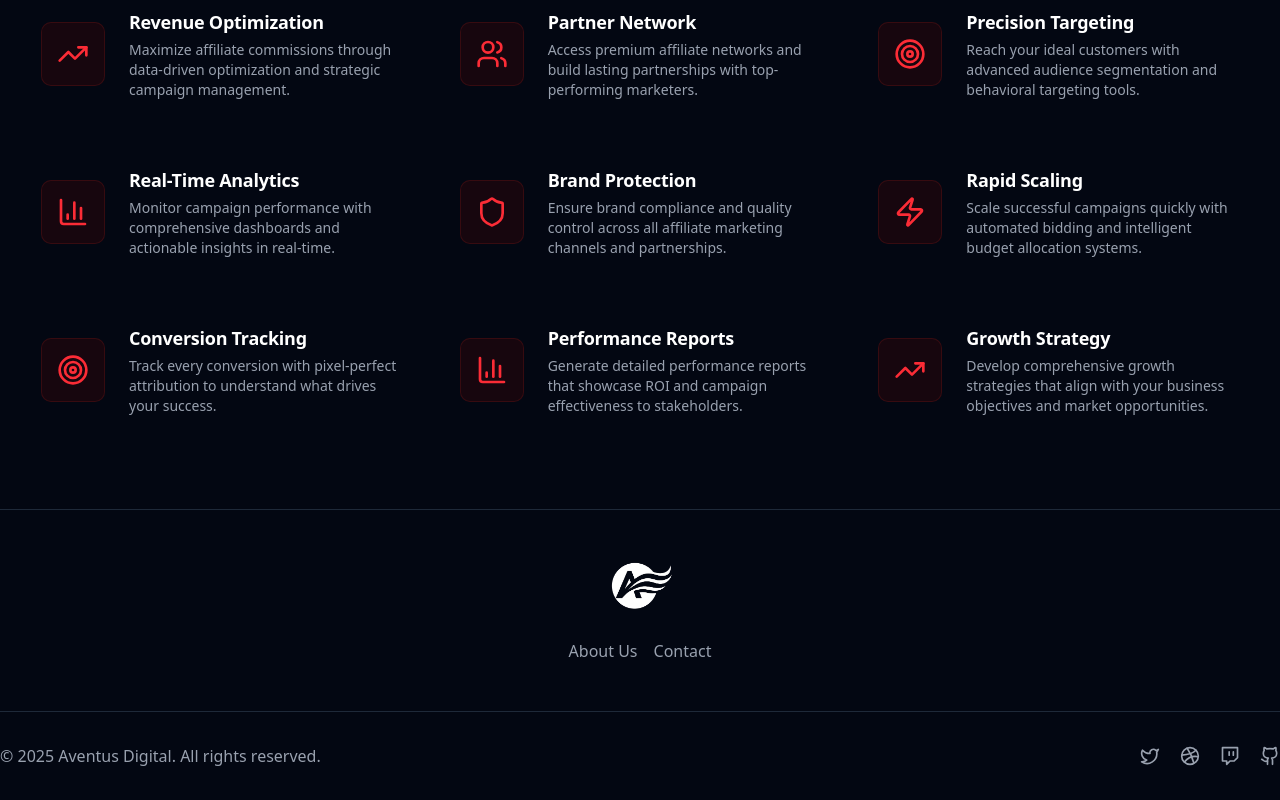
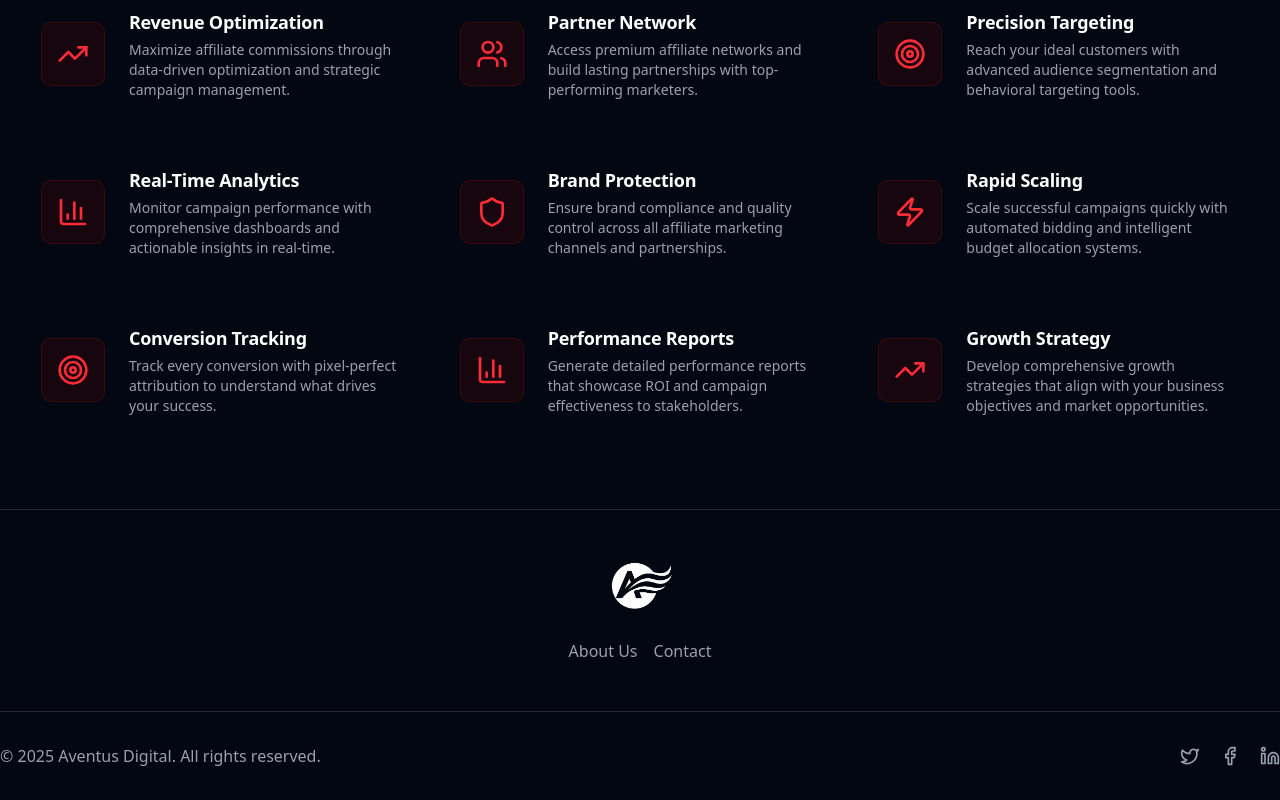
Before and after one commit to hijabzulfiqar/Aventus-Digital, a Next.js app: page / in a window 1280 px wide. Shown: the part 3229-4029 px from the top of the page. Built offline with nearby package versions, Linux system fonts and the light colour scheme.

Commit message:
Update footer social links to include Facebook and LinkedIn; remove unused icons for cleaner code.

```diff
--- a/src/components/footer.tsx
+++ b/src/components/footer.tsx
@@ -1,9 +1,8 @@
 import { Separator } from "@/components/ui/separator";
 import {
-  DribbbleIcon,
-  GithubIcon,
-  TwitchIcon,
   TwitterIcon,
+  FacebookIcon,
+  LinkedinIcon,
 } from "lucide-react";
 import Link from "next/link";
 import Image from "next/image";
@@ -63,32 +62,31 @@ const Footer05Page = () => {
 
             <div className="flex items-center gap-5 text-gray-400">
               <Link
-                href="#"
+                href="https://twitter.com/aventusdigital"
                 target="_blank"
+                rel="noopener noreferrer"
                 className="hover:text-red-500 transition-colors"
+                aria-label="Twitter"
               >
                 <TwitterIcon className="h-5 w-5" />
               </Link>
               <Link
-                href="#"
+                href="https://www.facebook.com/profile.php?id=61583348263622"
                 target="_blank"
+                rel="noopener noreferrer"
                 className="hover:text-red-500 transition-colors"
+                aria-label="Facebook"
               >
-                <DribbbleIcon className="h-5 w-5" />
+                <FacebookIcon className="h-5 w-5" />
               </Link>
               <Link
-                href="#"
+                href="https://www.linkedin.com/company/aventusdigital"
                 target="_blank"
+                rel="noopener noreferrer"
                 className="hover:text-red-500 transition-colors"
+                aria-label="LinkedIn"
               >
-                <TwitchIcon className="h-5 w-5" />
-              </Link>
-              <Link
-                href="#"
-                target="_blank"
-                className="hover:text-red-500 transition-colors"
-              >
-                <GithubIcon className="h-5 w-5" />
+                <LinkedinIcon className="h-5 w-5" />
               </Link>
             </div>
           </div>
```
